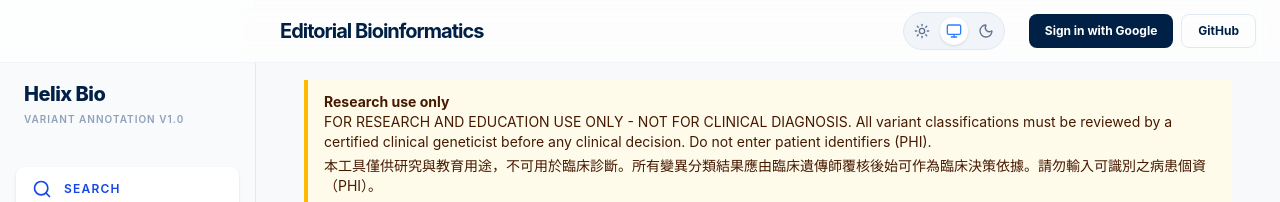
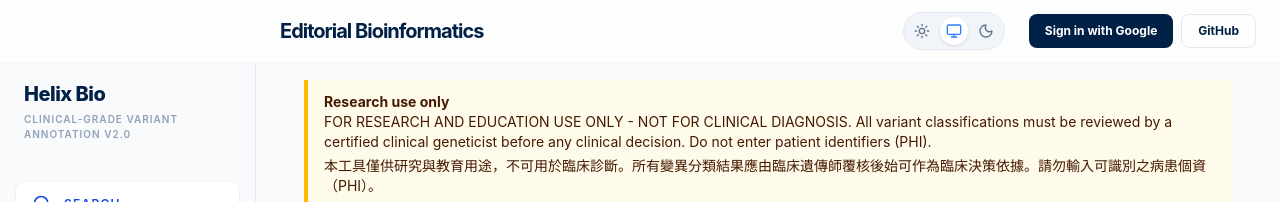
Before and after one commit to tutumomo/bio, a React (Vite) app in the folder frontend/: page / in a window 1280 px wide. Shown: the top 202 px of the page. Built offline with nearby package versions, Linux system fonts and the light colour scheme; no server answers.

Commit message:
fix(ui): update page title and sidebar version to v2.0
Replace "My Google AI Studio App" title and "v1.0" sidebar subtitle
with correct branding: Helix Bio — Clinical-Grade Variant Annotation v2.0

```diff
--- a/frontend/index.html
+++ b/frontend/index.html
@@ -3,7 +3,7 @@
   <head>
     <meta charset="UTF-8" />
     <meta name="viewport" content="width=device-width, initial-scale=1.0" />
-    <title>My Google AI Studio App</title>
+    <title>Helix Bio — Clinical-Grade Variant Annotation</title>
   </head>
   <body>
     <div id="root"></div>
--- a/frontend/src/components/Layout.tsx
+++ b/frontend/src/components/Layout.tsx
@@ -20,7 +20,7 @@ export function Layout() {
         <div className="mb-10 px-2">
           <h2 className="font-extrabold text-[#002045] dark:text-slate-100 text-xl tracking-tight">Helix Bio</h2>
           <p className="text-[10px] font-semibold uppercase tracking-widest text-slate-400 mt-1">
-            Variant Annotation v1.0
+            Clinical-Grade Variant Annotation v2.0
           </p>
         </div>
 
```
